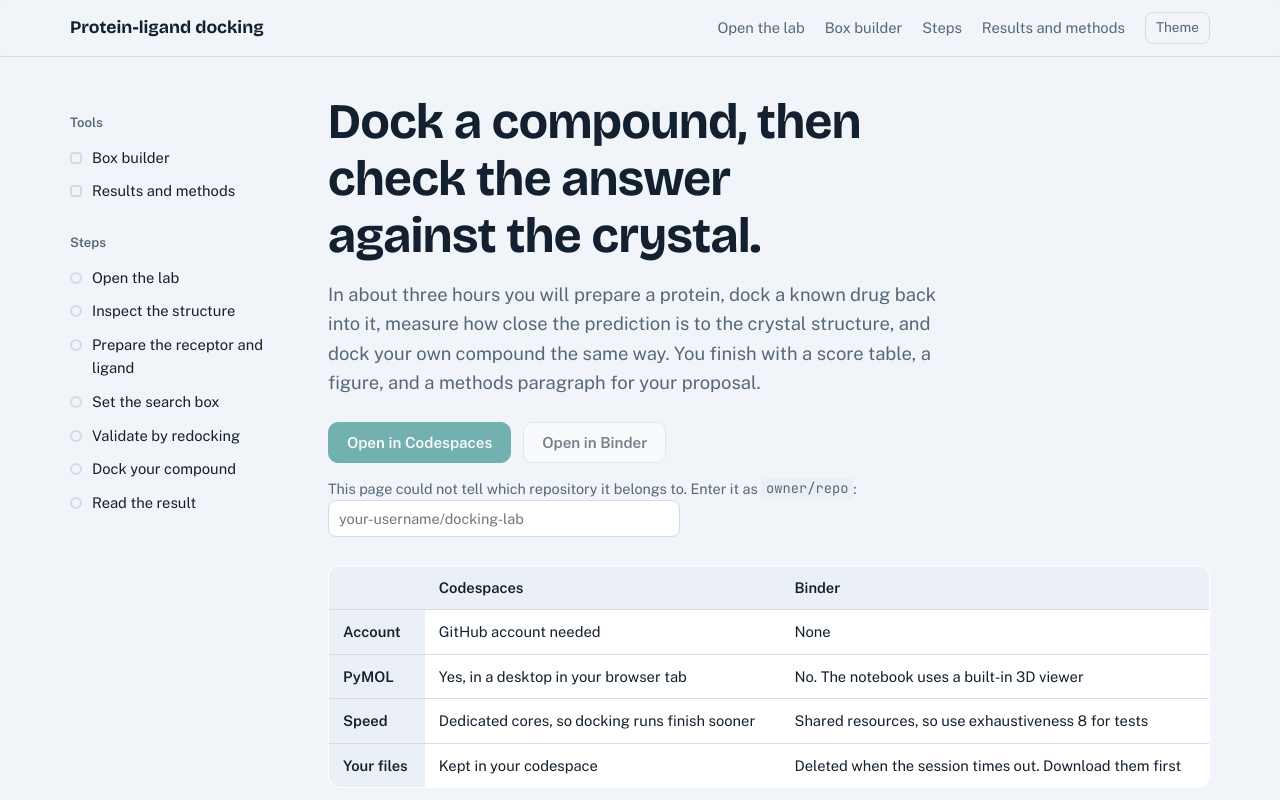
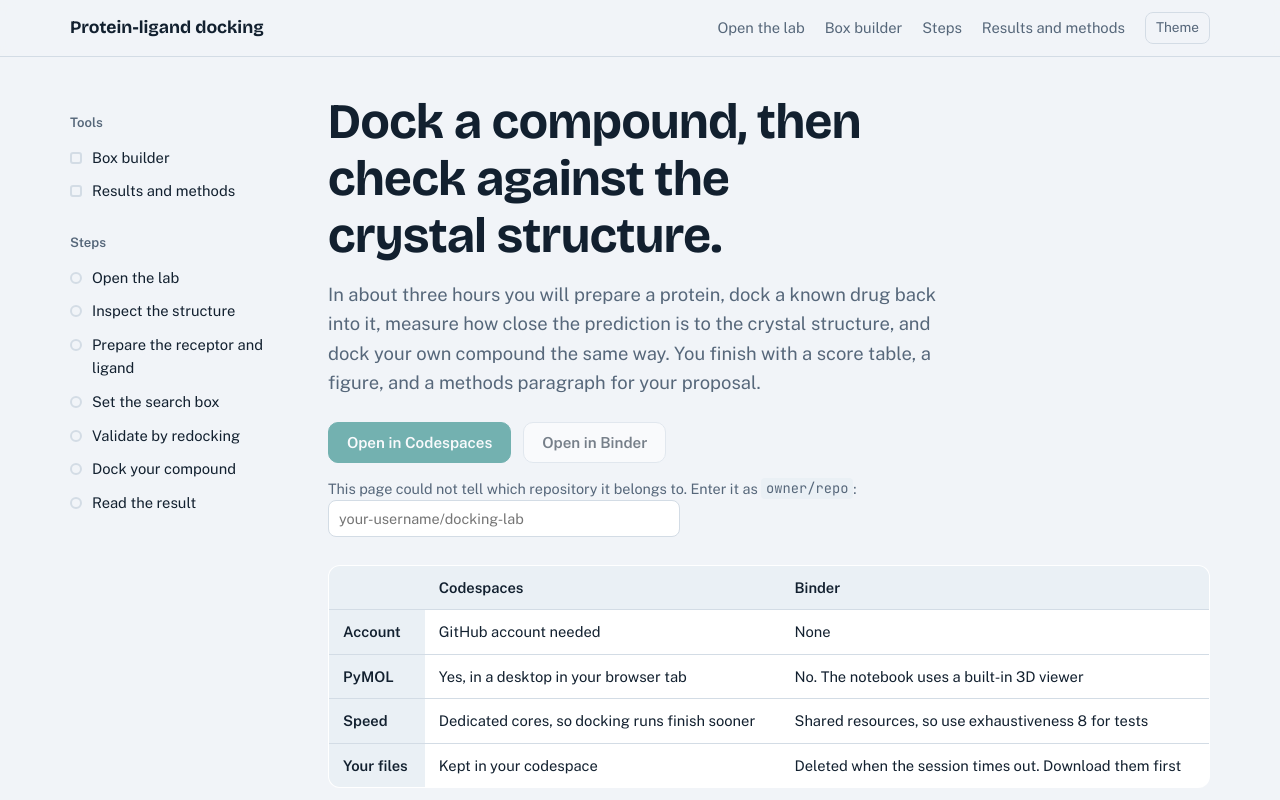
Before and after one commit to kenhsu7337/docking-lab, a plain HTML site: page docs/index.html in a window 1280 px wide. Shown: the top 800 px of the page. Drawn offline with nearby package versions, Linux system fonts and the light colour scheme.

Commit message:
Add files via upload

```diff
--- a/docs/index.html
+++ b/docs/index.html
@@ -179,7 +179,7 @@ footer{color:var(--muted);font-size:.88rem;border-top:1px solid var(--line);padd
 
 <main>
 <section id="launch" class="hero">
-  <h1>Dock a compound, then check the answer against the crystal.</h1>
+  <h1>Dock a compound, then check against the crystal structure.</h1>
   <p class="lead">In about three hours you will prepare a protein, dock a known drug back into it, measure how close the prediction is to the crystal structure, and dock your own compound the same way. You finish with a score table, a figure, and a methods paragraph for your proposal.</p>
   <div class="btn-row">
     <a class="btn primary" id="csLink" href="#" target="_blank" rel="noopener">Open in Codespaces</a>
```
